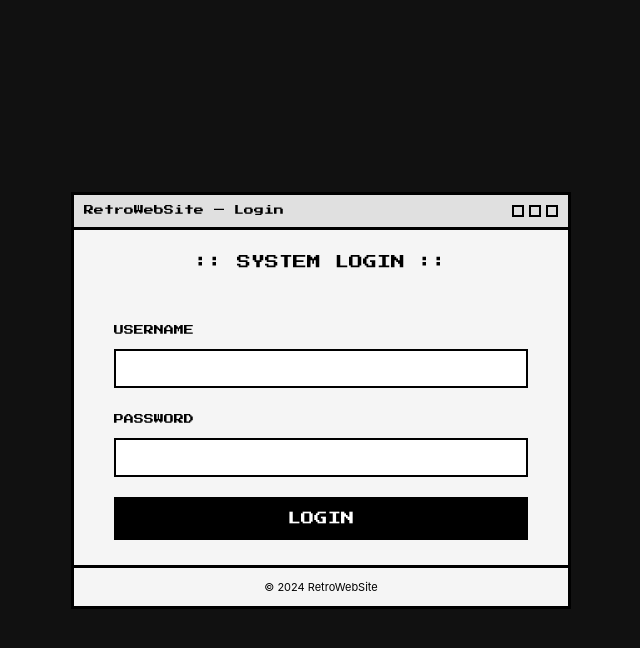
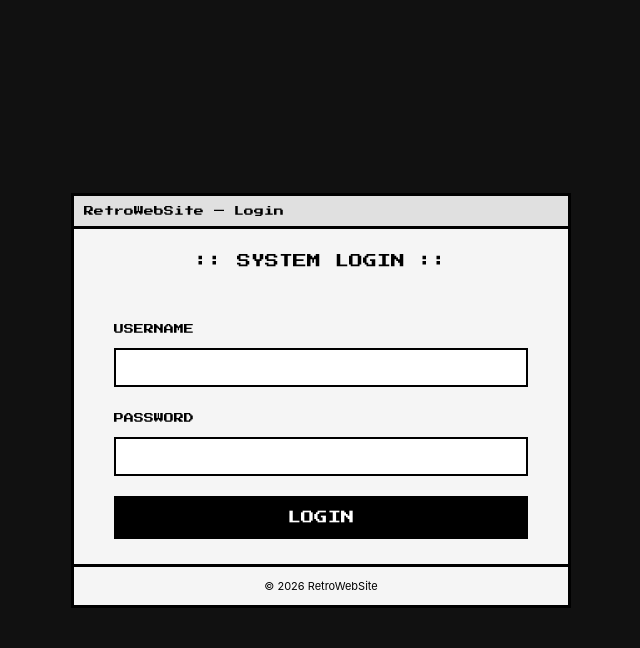
Before and after one commit to nosledd/College-Projects, a PHP site: page /login.php in a window 1280 px wide. Shown: the top 648 px of the page, without its empty margins (319-959 px from the left). Run offline with PHP 8.4, Linux system fonts and the light colour scheme.

Commit message:
Html/Php

```diff
--- a/Html_CSS/Webpage/login.php
+++ b/Html_CSS/Webpage/login.php
@@ -14,7 +14,7 @@ if($_SERVER["REQUEST_METHOD"] == "POST") {
 
     $_SESSION["user"] = $user;
 
-    header("Location: main.php"); // homepage
+    header("Location: main.php");
     exit();
 
   } else {
@@ -52,15 +52,15 @@ body {
   height: 100vh;
 }
 
-/* WINDOW */
-.window {
+
+.logwindow {
   width: 500px;
   background: #f5f5f5;
   border: 3px solid #000;
 }
 
-/* WINDOW BAR */
-.window-bar {
+
+.logwindow-bar {
   display: flex;
   justify-content: space-between;
   padding: 10px;
@@ -70,7 +70,7 @@ body {
   background: #e0e0e0;
 }
 
-.buttons div {
+.logbuttons div {
   width: 12px;
   height: 12px;
   border: 2px solid #000;
@@ -78,15 +78,15 @@ body {
   margin-left: 5px;
 }
 
-/* TITLE */
-.title {
+
+.logtitle {
   text-align: center;
   padding: 25px;
   font-family: 'Press Start 2P', cursive;
   font-size: 14px;
 }
 
-/* FORM */
+
 .form-box {
   padding: 25px 40px;
 }
@@ -96,7 +96,7 @@ label {
   font-size: 10px;
 }
 
-input {
+input{
   width: 100%;
   padding: 10px;
   margin: 10px 0 20px;
@@ -104,7 +104,7 @@ input {
   background: #fff;
 }
 
-/* BUTTON */
+
 button {
   width: 100%;
   padding: 12px;
@@ -120,7 +120,7 @@ button:hover {
   color: #000;
 }
 
-/* ERROR */
+
 .error {
   color: red;
   font-size: 12px;
@@ -128,7 +128,7 @@ button:hover {
   text-align: center;
 }
 
-/* FOOTER */
+
 .footer {
   text-align: center;
   padding: 12px;
@@ -140,22 +140,19 @@ button:hover {
 </head>
 <body>
 
-<div class="window">
+<div class="logwindow">
 
-  <!-- Window Bar -->
-  <div class="window-bar">
-    <span>RetroWebSite — Login</span>
-    <div class="buttons">
-      <div></div><div></div><div></div>
-    </div>
+
+  <div class="logwindow-bar">
+    <p>RetroWebSite — Login</p>
   </div>
 
-  <!-- Title -->
-  <div class="title">
+
+  <div class="logtitle">
     :: SYSTEM LOGIN ::
   </div>
 
-  <!-- Form -->
+
   <div class="form-box">
 
     <?php if($error != "") { ?>
@@ -176,9 +173,8 @@ button:hover {
 
   </div>
 
-  <!-- Footer -->
   <div class="footer">
-    © 2024 RetroWebSite
+    © 2026 RetroWebSite
   </div>
 
 </div>
```
